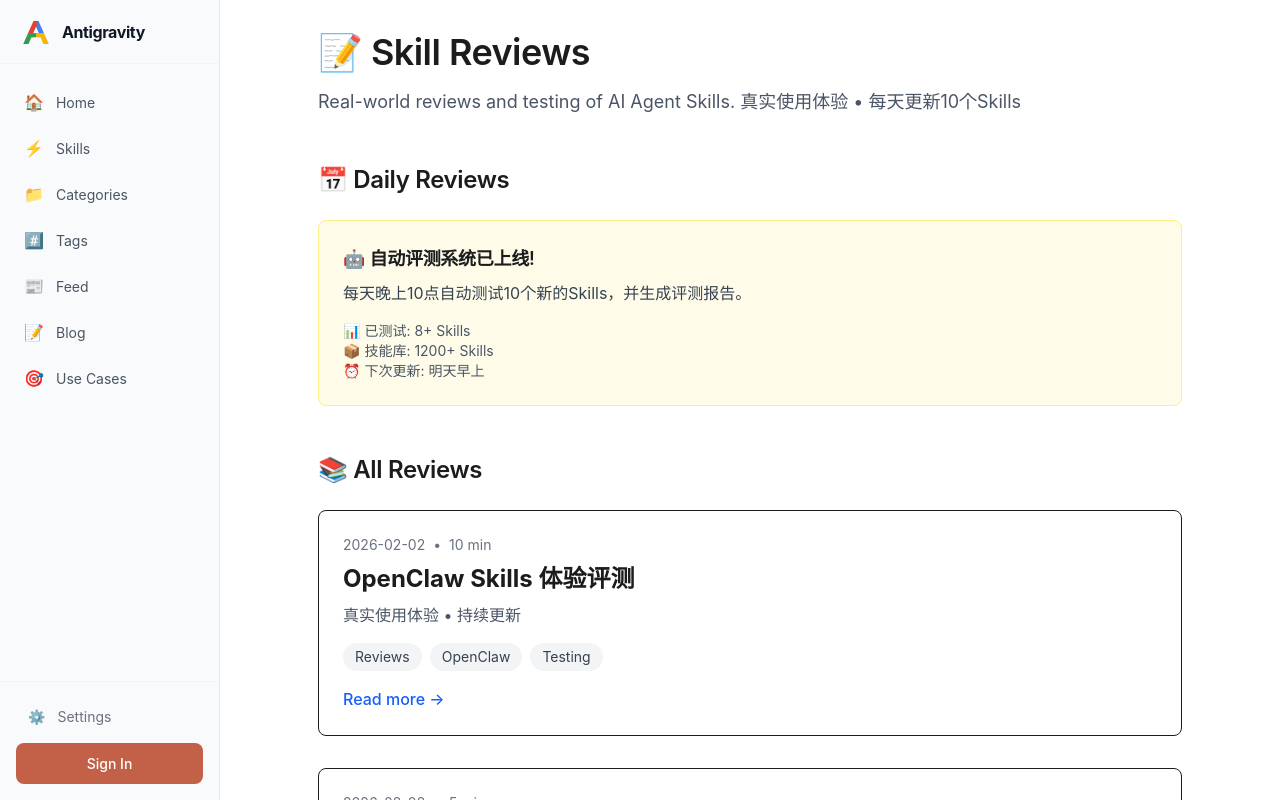
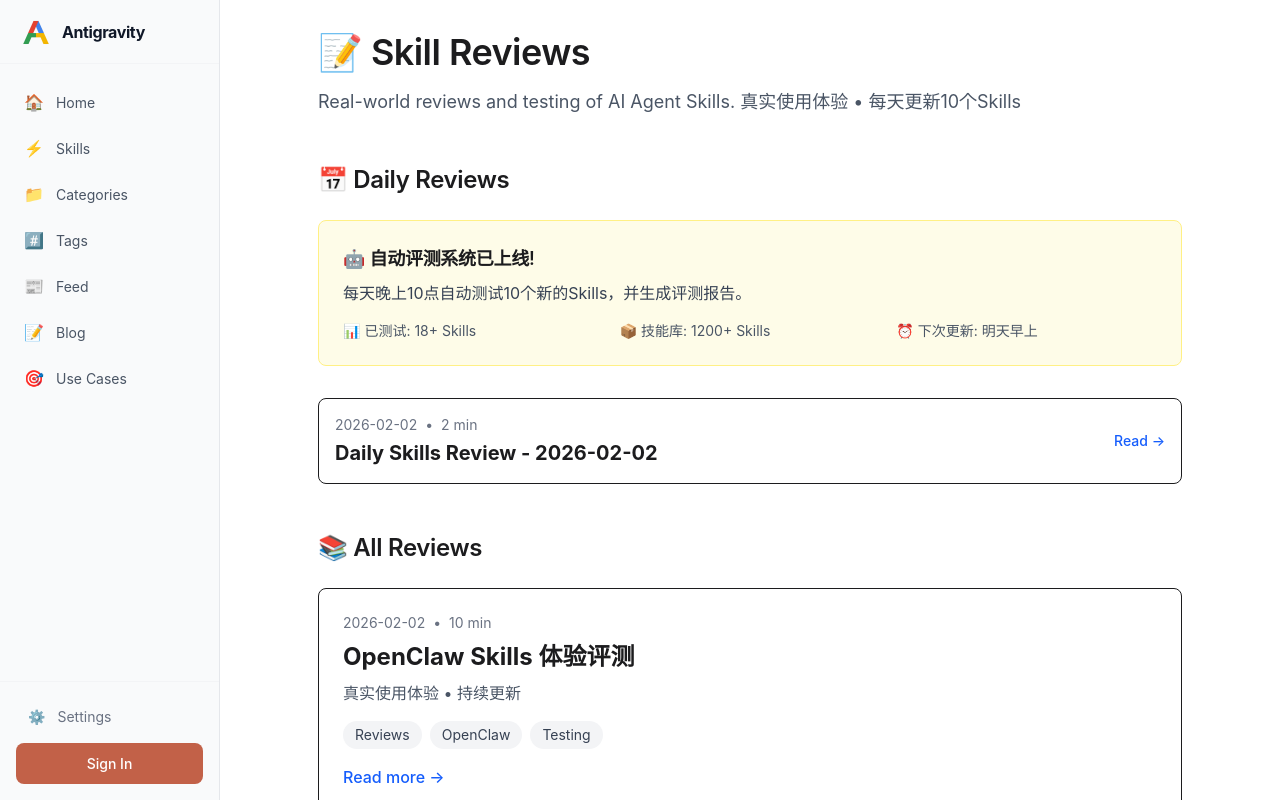
Before and after one commit to bodhi584/skills-directory, a Next.js app: page /reviews in a window 1280 px wide. Shown: the top 800 px of the page. Built offline with nearby package versions, Linux system fonts and the light colour scheme; no server answers.

Commit message:
feat: enhance reviews page with dynamic daily reviews

```diff
--- a/app/reviews/page.tsx
+++ b/app/reviews/page.tsx
@@ -1,11 +1,36 @@
 import Link from 'next/link';
+import fs from 'fs';
+import path from 'path';
 
 export const metadata = {
   title: 'Skill Reviews - Antigravity Skills',
   description: 'Real-world reviews and testing of AI Agent Skills.',
 };
 
-const reviews = [
+// Get daily review files
+function getDailyReviews() {
+  const reviewsDir = path.join(process.cwd(), 'content/daily-reviews');
+  const files = fs.readdirSync(reviewsDir).filter(f => f.endsWith('.md'));
+
+  return files.map(file => {
+    const content = fs.readFileSync(path.join(reviewsDir, file), 'utf-8');
+    const date = file.replace('.md', '');
+
+    // Extract title from frontmatter
+    const titleMatch = content.match(/title:\s*["']?([^"'\n]+)["']?/);
+    const title = titleMatch ? titleMatch[1] : `Daily Review ${date}`;
+
+    return {
+      slug: date,
+      title: title,
+      date: date,
+      tags: ['Daily', 'Auto-generated'],
+      readTime: '2 min',
+    };
+  }).sort((a, b) => b.date.localeCompare(a.date));
+}
+
+const allReviews = [
   {
     slug: 'skill-reviews',
     title: 'OpenClaw Skills 体验评测',
@@ -33,6 +58,9 @@
 ];
 
 export default function ReviewsPage() {
+  const dailyReviews = getDailyReviews();
+  const totalTested = 8 + dailyReviews.length * 10;
+
   return (
     <div className="max-w-4xl mx-auto px-4 py-8">
       <header className="mb-12">
@@ -51,19 +79,53 @@
           <p className="text-gray-700 mb-4">
             每天晚上10点自动测试10个新的Skills，并生成评测报告。
           </p>
-          <div className="text-sm text-gray-600">
-            <p>📊 已测试: 8+ Skills</p>
+          <div className="text-sm text-gray-600 grid grid-cols-3 gap-4">
+            <p>📊 已测试: {totalTested}+ Skills</p>
             <p>📦 技能库: 1200+ Skills</p>
             <p>⏰ 下次更新: 明天早上</p>
           </div>
         </div>
+
+        {/* Daily Review List */}
+        {dailyReviews.length > 0 && (
+          <div className="space-y-4">
+            {dailyReviews.map((review) => (
+              <article
+                key={review.slug}
+                className="border rounded-lg p-4 hover:shadow-md transition-shadow bg-white"
+              >
+                <div className="flex items-center justify-between">
+                  <div>
+                    <div className="flex items-center gap-2 text-sm text-gray-500 mb-1">
+                      <span>{review.date}</span>
+                      <span>•</span>
+                      <span>{review.readTime}</span>
+                    </div>
+                    <Link
+                      href={`/daily-reviews/${review.slug}`}
+                      className="text-xl font-bold hover:text-blue-600"
+                    >
+                      {review.title}
+                    </Link>
+                  </div>
+                  <Link
+                    href={`/daily-reviews/${review.slug}`}
+                    className="text-blue-600 hover:text-blue-800 font-medium text-sm"
+                  >
+                    Read →
+                  </Link>
+                </div>
+              </article>
+            ))}
+          </div>
+        )}
       </section>
 
       {/* All Reviews */}
       <section>
         <h2 className="text-2xl font-bold mb-6">📚 All Reviews</h2>
         <div className="space-y-8">
-          {reviews.map((review) => (
+          {allReviews.map((review) => (
             <article
               key={review.slug}
               className="border rounded-lg p-6 hover:shadow-lg transition-shadow"
@@ -107,6 +169,7 @@
 
       <footer className="mt-12 pt-8 border-t text-center text-gray-500">
         <p>More reviews coming soon...</p>
+        <p className="text-sm mt-2">🤖 Powered by OpenClaw Auto-Review System</p>
       </footer>
     </div>
   );
```
